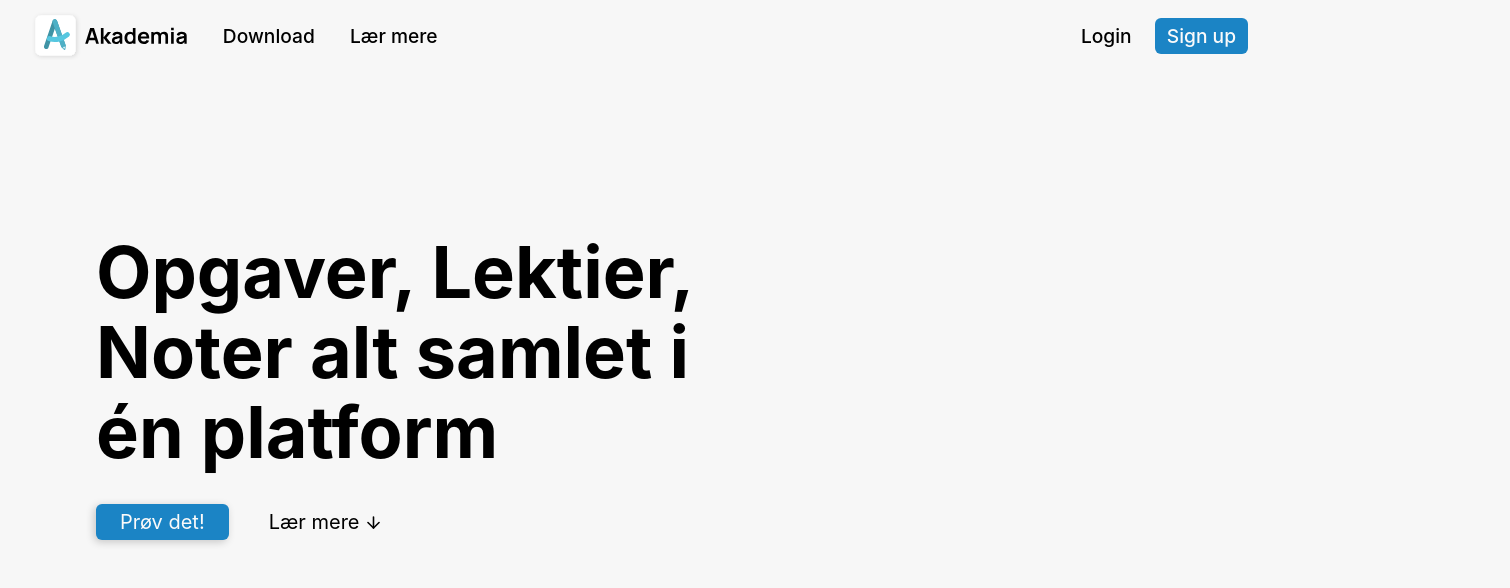
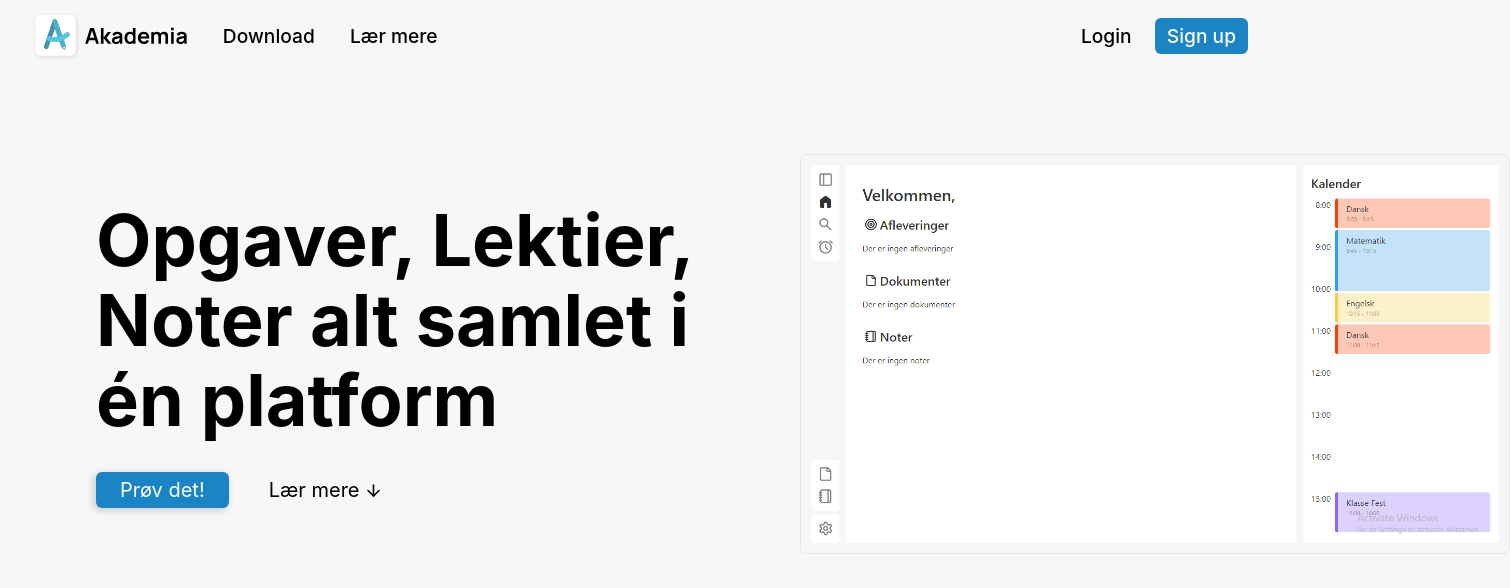
Before and after one commit to Akademiaapp/website, a SvelteKit app: page / in a window 1280 px wide. Shown: the top 588 px of the page, 1510 px wide, since content can reach past the window. Built offline with nearby package versions, Linux system fonts and the light colour scheme.

Commit message:
Add screenshot image

```diff
--- a/src/routes/+page.svelte
+++ b/src/routes/+page.svelte
@@ -2,8 +2,9 @@
 	import { ArrowDown } from 'lucide-svelte';
 </script>
 
-<div class="header py-40 px-24 space-y-8">
-	<h1 class="text-7xl font-bold leading-[5rem] max-w-[40rem]">
+<div class="header py-32 px-24 flex gap-20 relative">
+	<div class="space-y-8">
+		<h1 class="text-7xl font-bold leading-[5rem] max-w-[41rem]">
 			<span class="shadow-blue-700">Opgaver</span>,
 			<span class="shadow-purple-700">Lektier</span>,
 			<span class="shadow-emerald-700">Noter</span>
@@ -16,6 +17,12 @@
 				<ArrowDown size="19"></ArrowDown>
 			</a>
 		</div>
+	</div>
+	<img
+		src="screenshot.png"
+		alt="Screenshot of Akademia"
+		class="absolute left-[50rem] h-[25rem] top-[50%] -transform -translate-y-[50%] border rounded-md"
+	/>
 </div>
 
 <style lang="scss">
@@ -50,11 +57,16 @@
 	.shadow {
 		box-shadow: rgb(#000, 0.2) -2px 2px 8px;
 
+		transition: all 0.6s;
+
+		&:not(:active):hover {
 			transition: all 0.3s;
-
-		&:hover {
 			box-shadow: rgb(#000, 0.2) -4px 6px 10px;
 			transform: translate(2px, -4px);
 		}
+
+		&:active {
+			transition: all 0.15s;
+		}
 	}
 </style>
```
Also changed, not shown: static/screenshot.png (renamed from static/image.png). Lines whose indentation alone changed are shown as unchanged.
